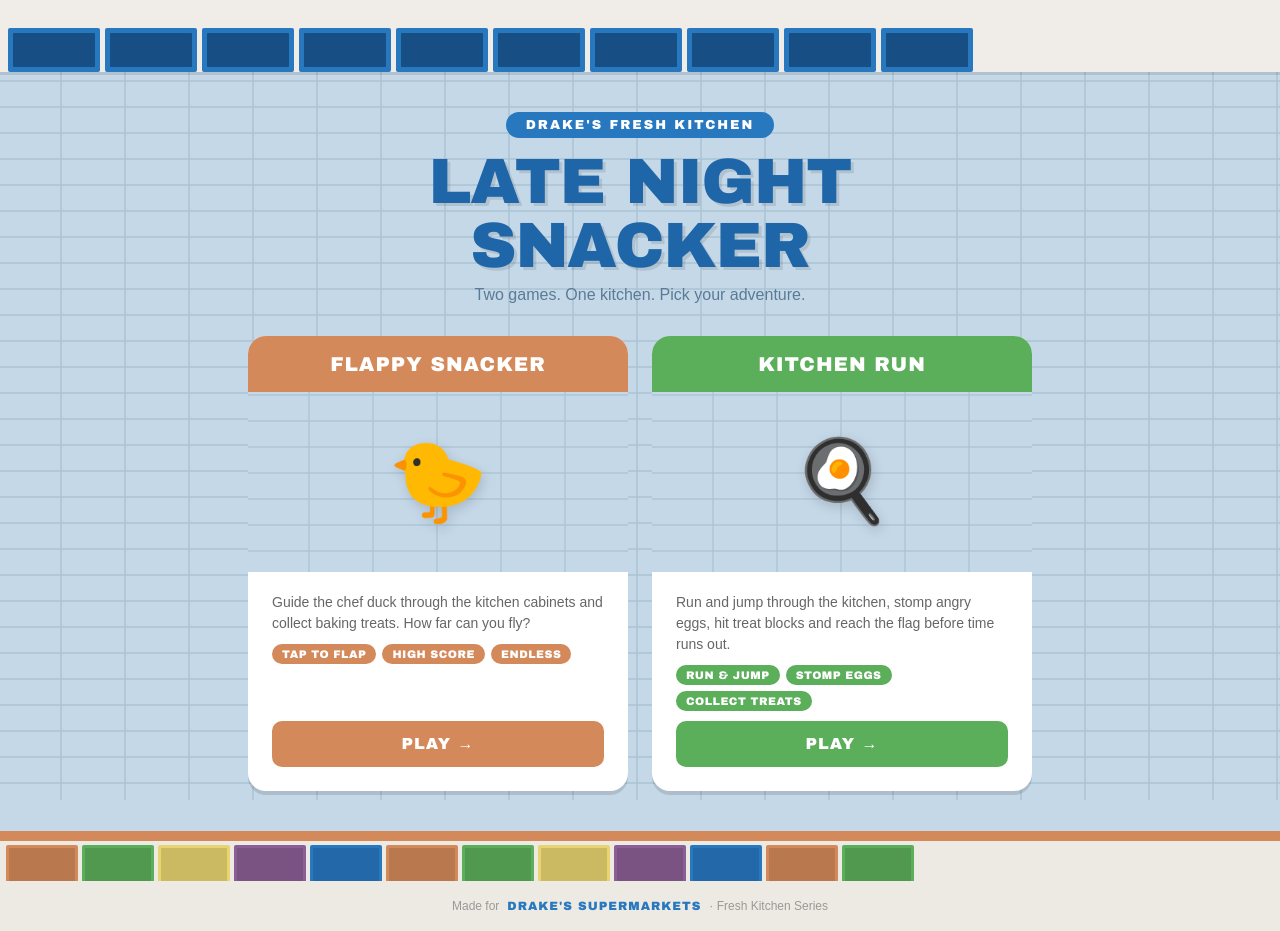
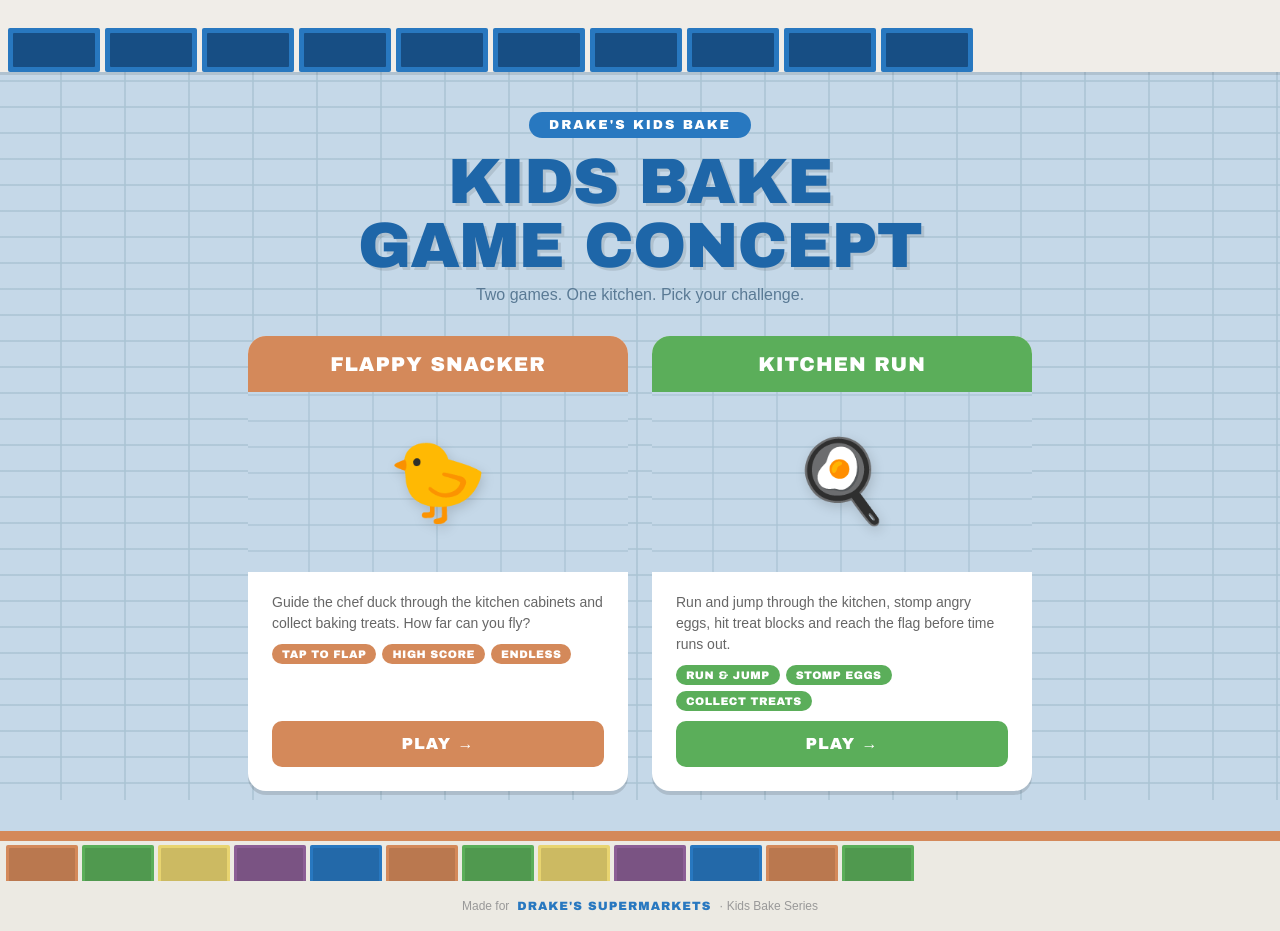
Before and after one commit to jaidanjuanta/drs-kids-bake-game-concept, a plain HTML site: page index.html in a window 1280 px wide. Drawn offline with Linux system fonts and the light colour scheme.

Commit message:
Rename to Kids Bake Game Concept

```diff
--- a/index.html
+++ b/index.html
@@ -3,7 +3,7 @@
 <head>
 <meta charset="UTF-8">
 <meta name="viewport" content="width=device-width, initial-scale=1.0">
-<title>Late Night Snacker — Drake's Kitchen</title>
+<title>Kids Bake Game Concept — Drake's</title>
 <style>
   *, *::before, *::after { margin:0; padding:0; box-sizing:border-box; }
 
@@ -320,9 +320,9 @@
 <main>
   <!-- Brand -->
   <div class="brand">
-    <div class="brand-sub">DRAKE'S FRESH KITCHEN</div>
-    <div class="brand-title">LATE NIGHT<br>SNACKER</div>
-    <p class="brand-tagline">Two games. One kitchen. Pick your adventure.</p>
+    <div class="brand-sub">DRAKE'S KIDS BAKE</div>
+    <div class="brand-title">KIDS BAKE<br>GAME CONCEPT</div>
+    <p class="brand-tagline">Two games. One kitchen. Pick your challenge.</p>
   </div>
 
   <!-- Game cards -->
@@ -383,7 +383,7 @@
   <div class="counter-body">
     <span>Made for</span>
     <strong>DRAKE'S SUPERMARKETS</strong>
-    <span>· Fresh Kitchen Series</span>
+    <span>· Kids Bake Series</span>
   </div>
 </div>
 
```
Also changed, not shown: flappy/index.html (+2 -2 lines), platformer/index.html (+3 -3 lines).
